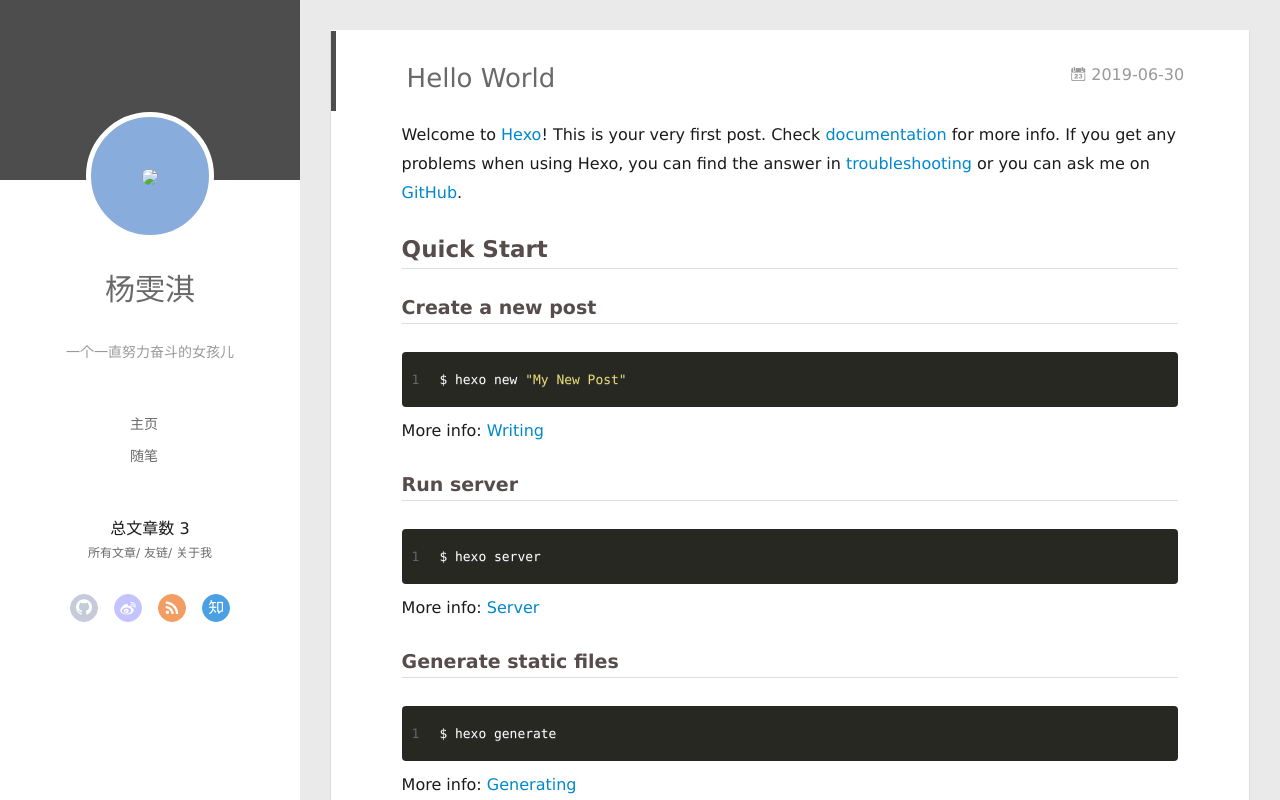
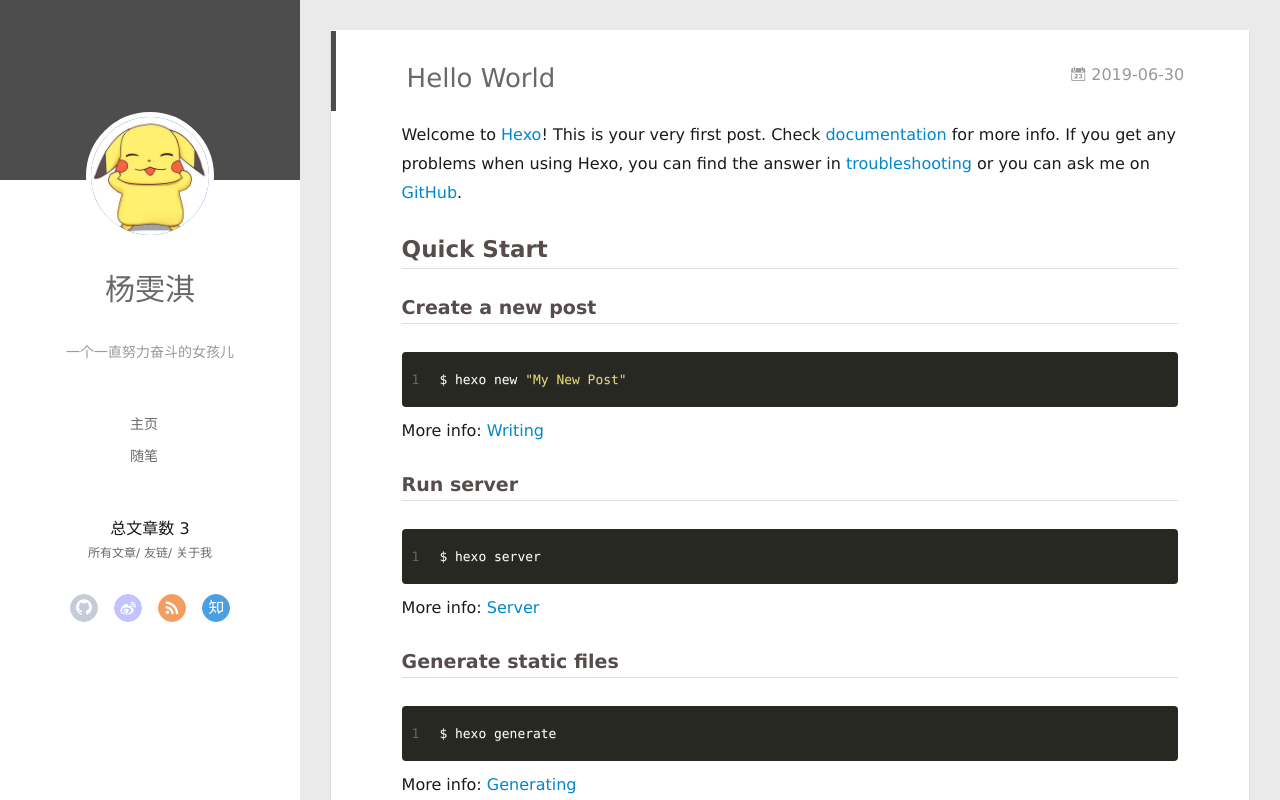
Before and after one commit to yangwenqi121/yangwenqi121.github.io, a plain HTML site: page 2019/06/30/hello-world/index.html in a window 1280 px wide. Drawn offline with Linux system fonts and the light colour scheme.

Commit message:
Site updated: 2019-10-19 17:52:04

```diff
--- a/2019/06/30/hello-world/index.html
+++ b/2019/06/30/hello-world/index.html
@@ -47,7 +47,7 @@
 <div class="intrude-less">
 	<header id="header" class="inner">
 		<a href="/" class="profilepic">
-		<img src="/https://yangwenqi121.github.io/assets/me.png" class="js-avatar">
+		<img src="https://yangwenqi121.github.io/assets/me.png" class="js-avatar">
 		</a>
 		<hgroup>
 		  <h1 class="header-author"><a href="/">杨雯淇</a></h1>
@@ -110,7 +110,7 @@
 	<div class="intrude-less">
 		<header id="header" class="inner">
 			<div class="profilepic">
-				<img src="/https://yangwenqi121.github.io/assets/me.png" class="js-avatar">
+				<img src="https://yangwenqi121.github.io/assets/me.png" class="js-avatar">
 			</div>
 			<hgroup>
 			  <h1 class="header-author js-header-author">杨雯淇</h1>
```
Also changed, not shown: 2019/06/30/我的第一篇博客/index.html (+2 -2 lines), 2019/10/19/我第一次学习使用MarkDown语法/index.html (+2 -2 lines), archives/2019/06/index.html (+2 -2 lines), archives/2019/10/index.html (+2 -2 lines), archives/2019/index.html (+2 -2 lines), archives/index.html (+2 -2 lines), index.html (+2 -2 lines).
